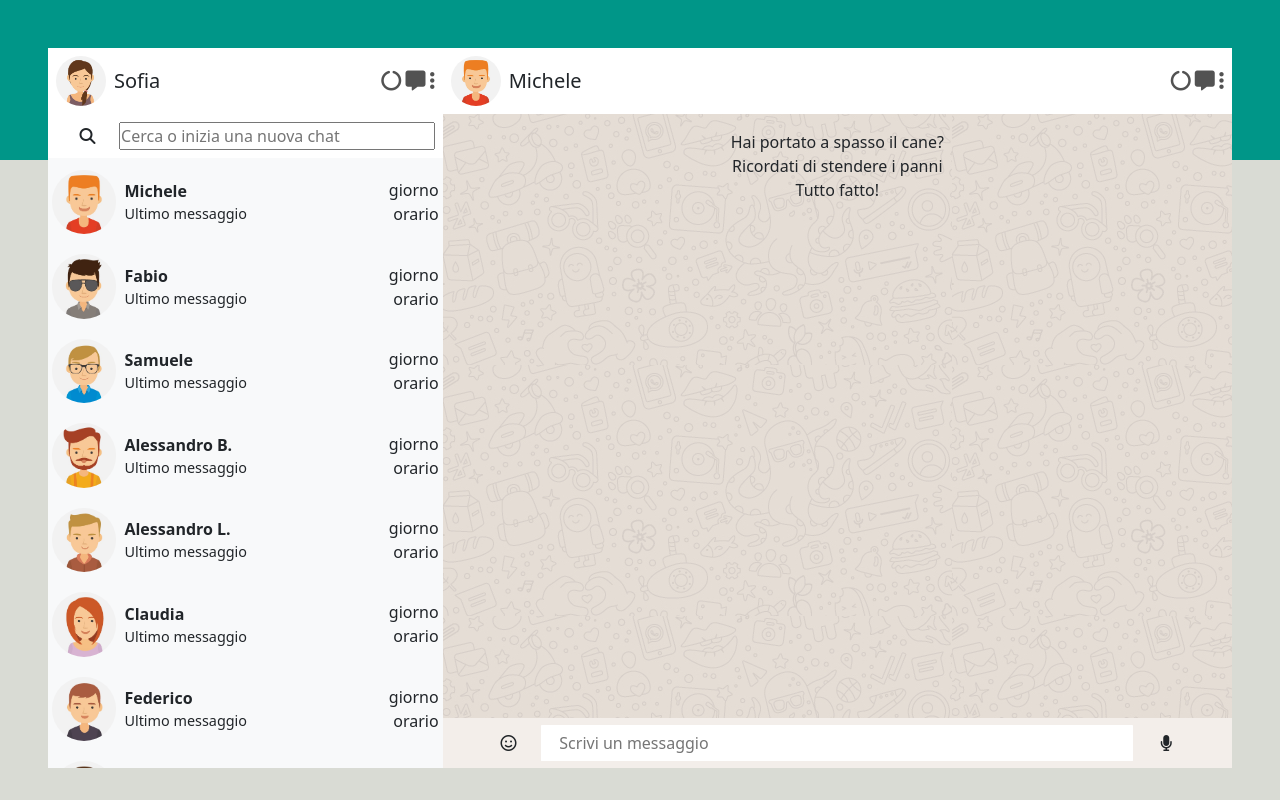
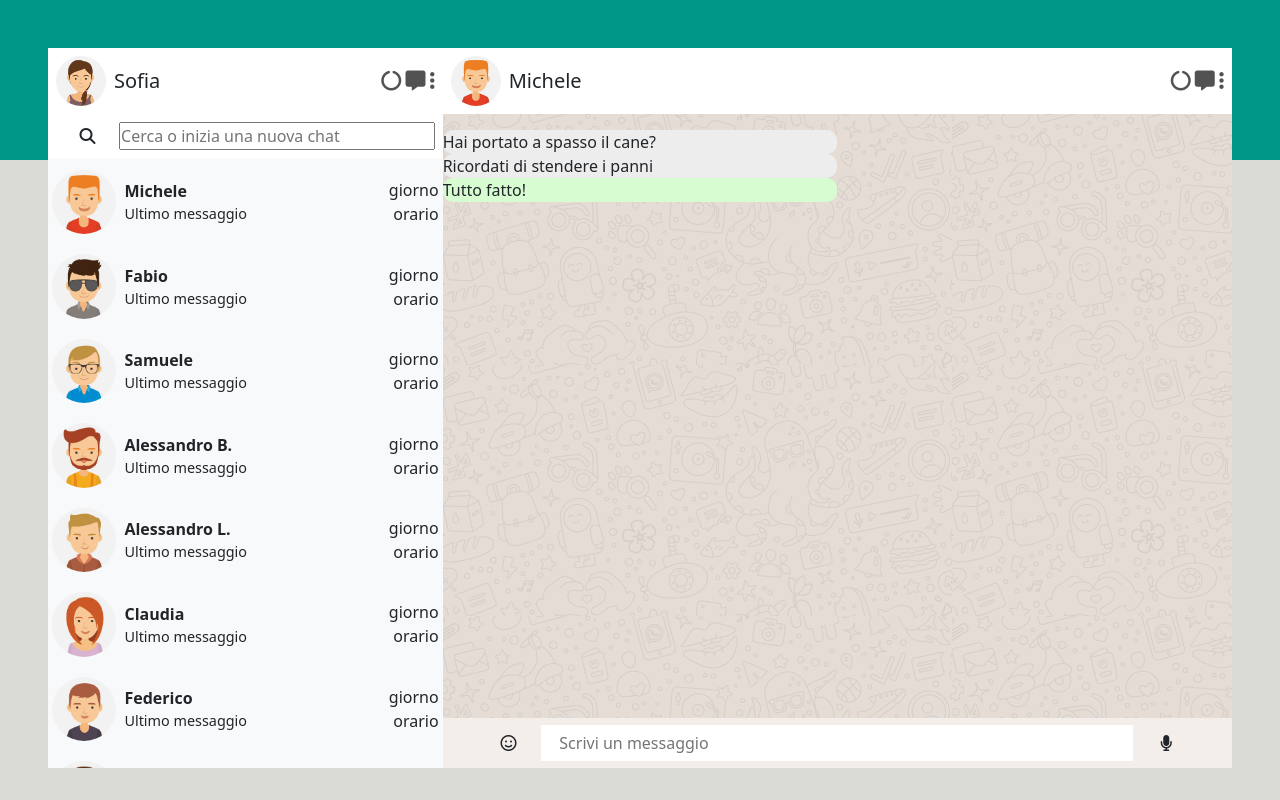
Before and after one commit to AndreaMatarrese/vue-boolzapp, a plain HTML site: page index.html in a window 1280 px wide. Drawn offline with nearby package versions, Linux system fonts and the light colour scheme.

Commit message:
background mex

```diff
--- a/css/style.css
+++ b/css/style.css
@@ -43,10 +43,10 @@ img{
 .body-message{
     height: calc(90vh - 110px);
     background-image: url('../img/mine.jpg');
-    display: flex;
-    flex-direction: column;
-    align-items:center;
-    flex: 1 0 60%;
+    /* display: flex; */
+    /* flex-direction: column;
+    align-items:center; */
+    flex-basis: 60%;
 }
 .btn-white{
     background-color: white;
--- a/index.html
+++ b/index.html
@@ -76,7 +76,9 @@
                     <!-- corpo -->
                 <div class="body-message overflow-scroll pt-3">
                     <div v-for="(Message, i) in contacts[activeIndex].messages" >
-                        <p class="row justify-content-start">{{ Message.message }}</p>
+                        <p class="row"
+                        :class="Message.status === 'received' ? 'writer':'answer'"
+                        >{{ Message.message }}</p>
                         <p class="date row justify-content-end">{{Message.date}}</p>
                         <!-- <div class="writer me-5 p-2">
                             <p>prova</p>
```
